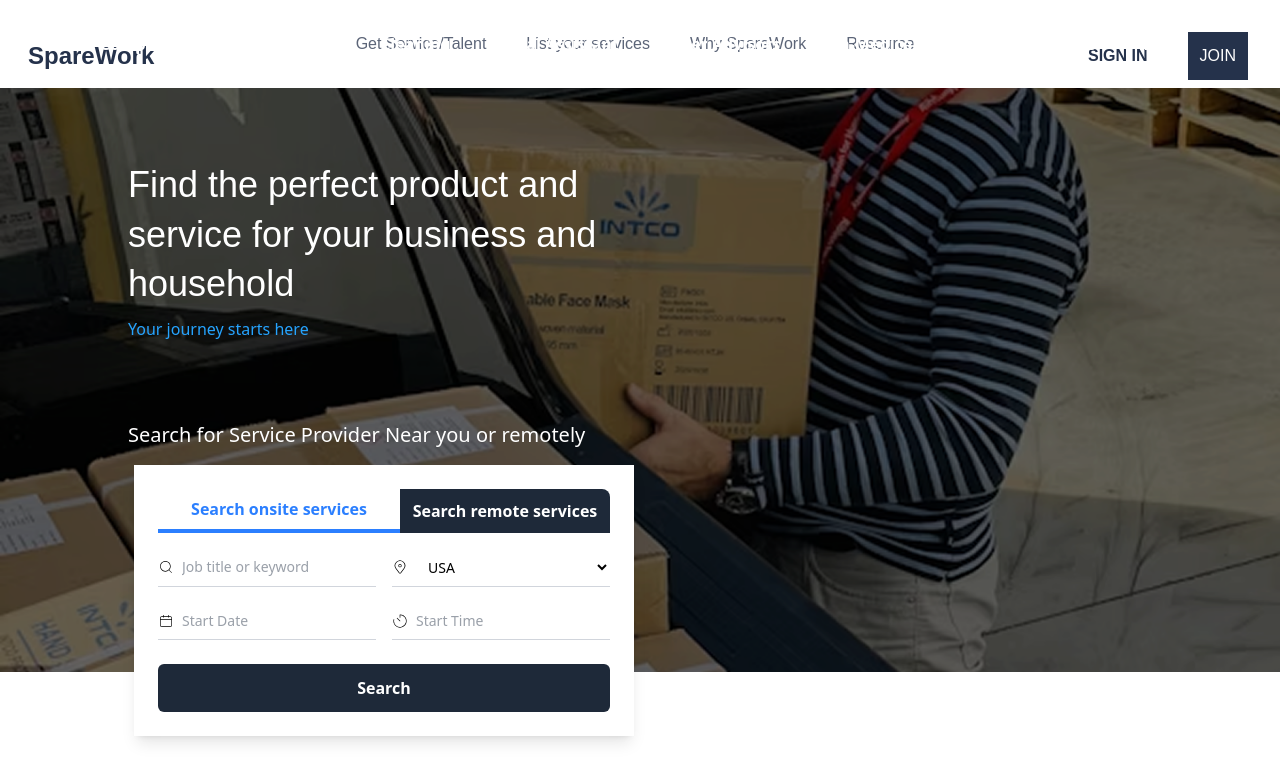
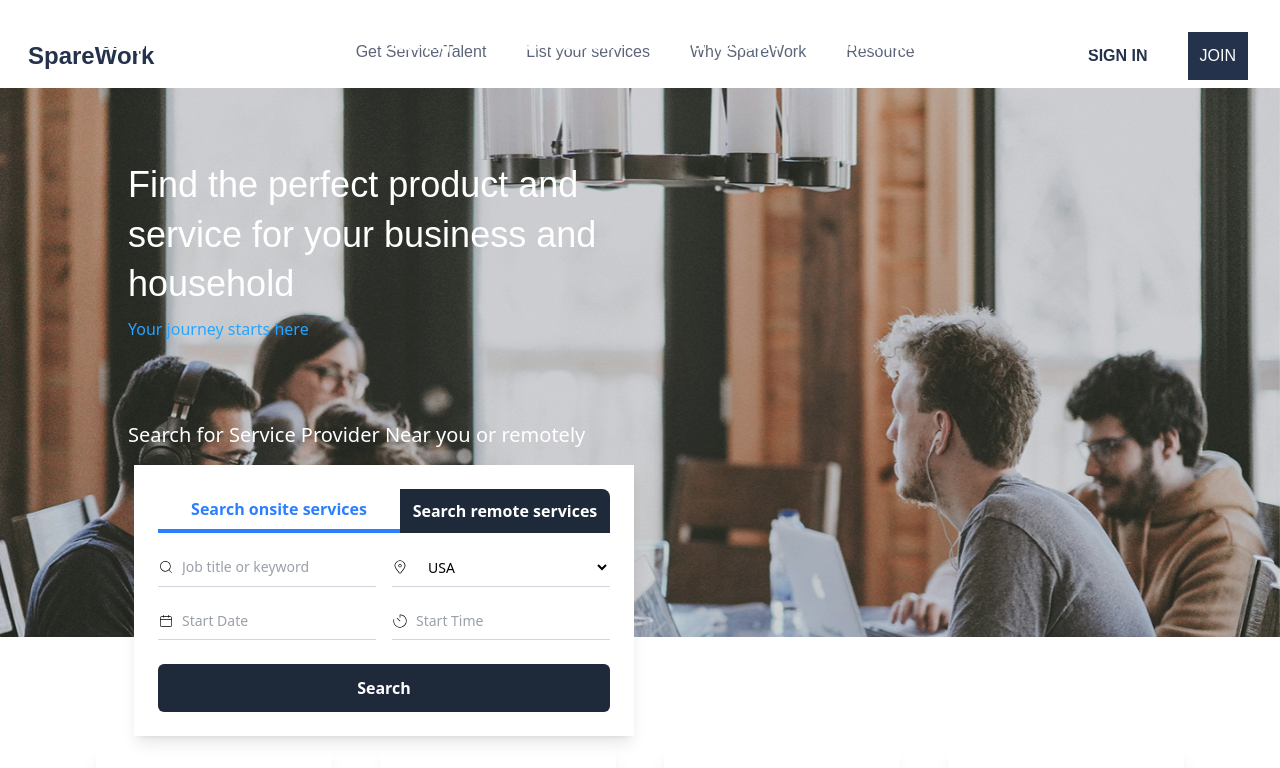
Before and after one commit to redietwegene/spare, a React (Vite) app: page / in a window 1280 px wide. Shown: the top 768 px of the page. Built offline with nearby package versions, Linux system fonts and the light colour scheme.

Commit message:
modification

```diff
--- a/src/components/Landingpage.jsx
+++ b/src/components/Landingpage.jsx
@@ -23,7 +23,7 @@ const Landingpage = () => {
         setCurrentImageIndex((prevIndex) => (prevIndex + 1) % images.length);
         setFade(true);
       }, 500);
-    }, 5000);
+    }, 2000);
 
     return () => clearInterval(interval);
   }, [images.length]);
--- a/src/components/Navbar.jsx
+++ b/src/components/Navbar.jsx
@@ -28,8 +28,8 @@ const Navbar = () => {
         </div>
 
         {/* Menu Links */}
-        <div className={`flex-col md:flex md:flex-row justify-center ${menuOpen ? 'flex' : 'hidden'} md:flex`}>
-          <ul className="flex flex-col md:flex-row gap-5 md:gap-10 text-nav items-center md:items-start mt-4 md:mt-0">
+        <div className={` flex-col mt-2 md:flex md:flex-row justify-center ${menuOpen ? 'flex' : 'hidden'} md:flex`}>
+          <ul className=" flex flex-col md:flex-row gap-5 md:gap-10 text-nav items-center md:items-start mt-3 md:mt-0">
             <li>
               <NavLink
                 to="/getservice"
```
